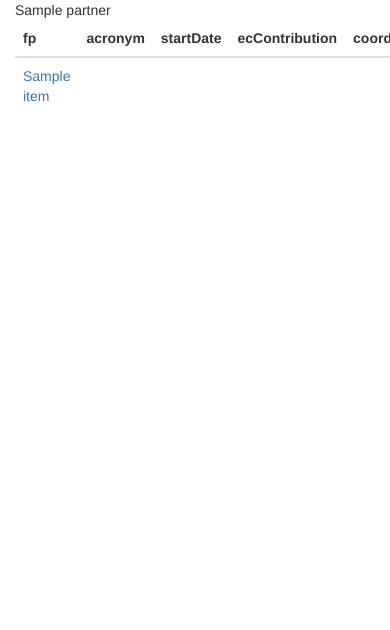
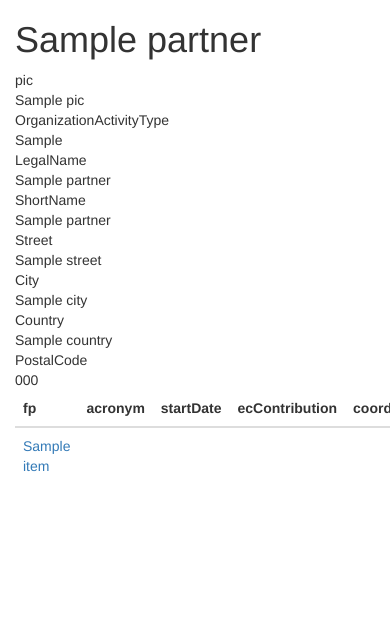
Before and after one commit to thela/django-fprogramdb, a Django app: template fprogramdb/templates/fprogramdb/project_list_pic.html in a window 390 px wide; the page is wider, and only the part inside the window is pictured. Shown: the top 630 px of that part. Run offline with Django 3.2, Linux system fonts and the light colour scheme; the template is opened without the code that fills it: most values are stand-ins (such as "Sample title", 1, 10 or a date in 2020); some libraries are stand-ins or nearby versions.

Commit message:
added info in partner page

```diff
--- a/fprogramdb/templates/fprogramdb/project_data_rcn.html
+++ b/fprogramdb/templates/fprogramdb/project_data_rcn.html
@@ -2,7 +2,7 @@
 
 {% block content %}
     <h1><a href="http://cordis.europa.eu/project/rcn/{{project.rcn}}_en.html">{{project.title}} - {{project.acronym}}</a></h1>
-    <p>fp {{project.fp}}</p>
+    <p>fp <a href="{% url 'fprogramdb:project_list_fp' fp=project.fp %}">{{project.fp}}</a></p>
     <p>rcn {{project.rcn}}</p>
     <p>GA {{project.GA}}</p>
     <p>objective {{project.objective}}</p>
--- a/fprogramdb/templates/fprogramdb/project_list_fp.html
+++ b/fprogramdb/templates/fprogramdb/project_list_fp.html
@@ -4,7 +4,7 @@
     <table class="table">
          <thead>
             <tr>
-                <th>fp</th><th>acronym</th><th>startDate</th><th>ecContribution</th><th>coordinator?</th>
+                <th>fp</th><th>acronym</th><th>startDate</th><th>ecContribution</th>
             </tr>
         </thead>
         <tbody>{% for project_row in projects %}
--- a/fprogramdb/templates/fprogramdb/project_list_pic.html
+++ b/fprogramdb/templates/fprogramdb/project_list_pic.html
@@ -1,7 +1,26 @@
 {% extends fprogramdb_basetemplate|default:"fprogramdb/base.html" %}
 
 {% block content %}
-    {{partner}}
+    <h1>
+        {% if partner.pic %}{% endif %}
+        {% if partner.shortName %}{{partner.shortName}}{% else %}{{partner.legalName}}{% endif %}
+        {% if partner.pic %}{% endif %}
+
+    </h1>
+    <div class="row"><div class="col-md-4">pic</div> <div class="col-md-6">{{partner.pic}}</div></div>
+    <div class="row"><div class="col-md-4">OrganizationActivityType</div> <div class="col-md-6">{{partner.get_organizationActivityType_display}}</div></div>
+    <div class="row"><div class="col-md-4">LegalName</div> <div class="col-md-6">{{partner.legalName}}</div>
+        {% if mergeable %}<div class="col-md-2"><a href="?similarity=legalName"><span class="glyphicon glyphicon-search" aria-hidden="true"></span> similarities</a></div>{% endif %}
+    </div>
+    <div class="row"><div class="col-md-4">ShortName</div> <div class="col-md-6">{{partner.shortName}}</div>
+        {% if mergeable %}<div class="col-md-2"><a href="?similarity=shortName"><span class="glyphicon glyphicon-search" aria-hidden="true"></span> similarities</a></div>{% endif %}
+    </div>
+    <div class="row"><div class="col-md-4">Street</div> <div class="col-md-6">{{partner.street}}</div>
+        {% if mergeable %}<div class="col-md-2"><a href="?similarity=street"><span class="glyphicon glyphicon-search" aria-hidden="true"></span> similarities</a></div>{% endif %}
+    </div>
+    <div class="row"><div class="col-md-4">City</div> <div class="col-md-6">{{partner.city}}</div></div>
+    <div class="row"><div class="col-md-4">Country</div> <div class="col-md-6">{{partner.country}}</div></div>
+    <div class="row"><div class="col-md-4">PostalCode</div> <div class="col-md-6">{{partner.postalCode}}</div></div>
     <table class="table">
         <thead>
             <tr>
--- a/fprogramdb/views.py
+++ b/fprogramdb/views.py
@@ -15,7 +15,7 @@ def project_list_fp(request, fp):
         'title': 'List of projects within {fp}'.format(fp=fp),
         'projects': [
             {
-                'data': [_p.fp, _p.acronym, _p.startDate, _p.ecMaxContribution],
+                'data': [_p.fp, str(_p), _p.startDate, _p.ecMaxContribution],
                 'rcn': _p.rcn
             }
             for _p in projects],
```
Also changed, not shown: fprogramdb/models.py (+7 -2 lines), 1 other file.
